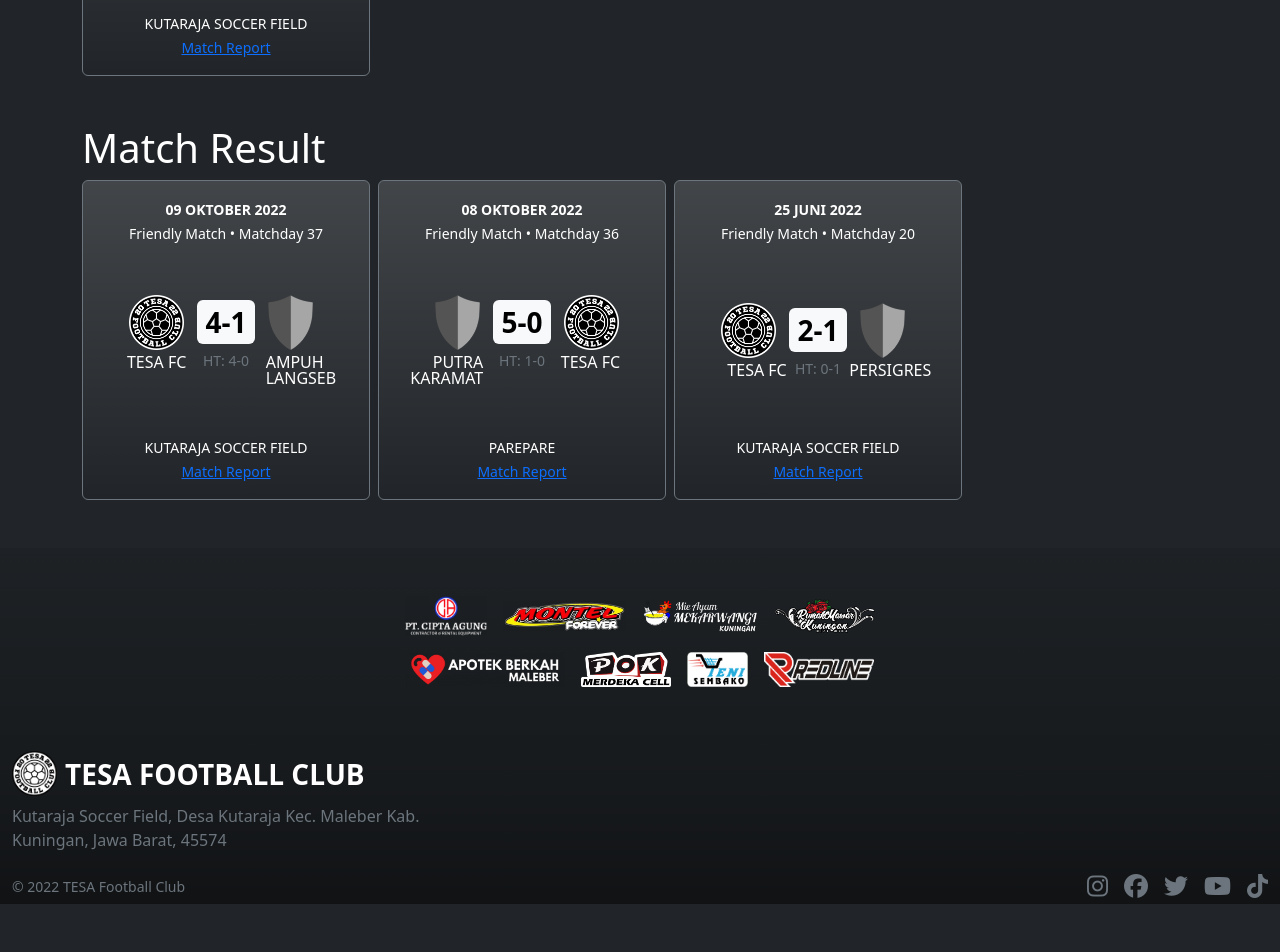
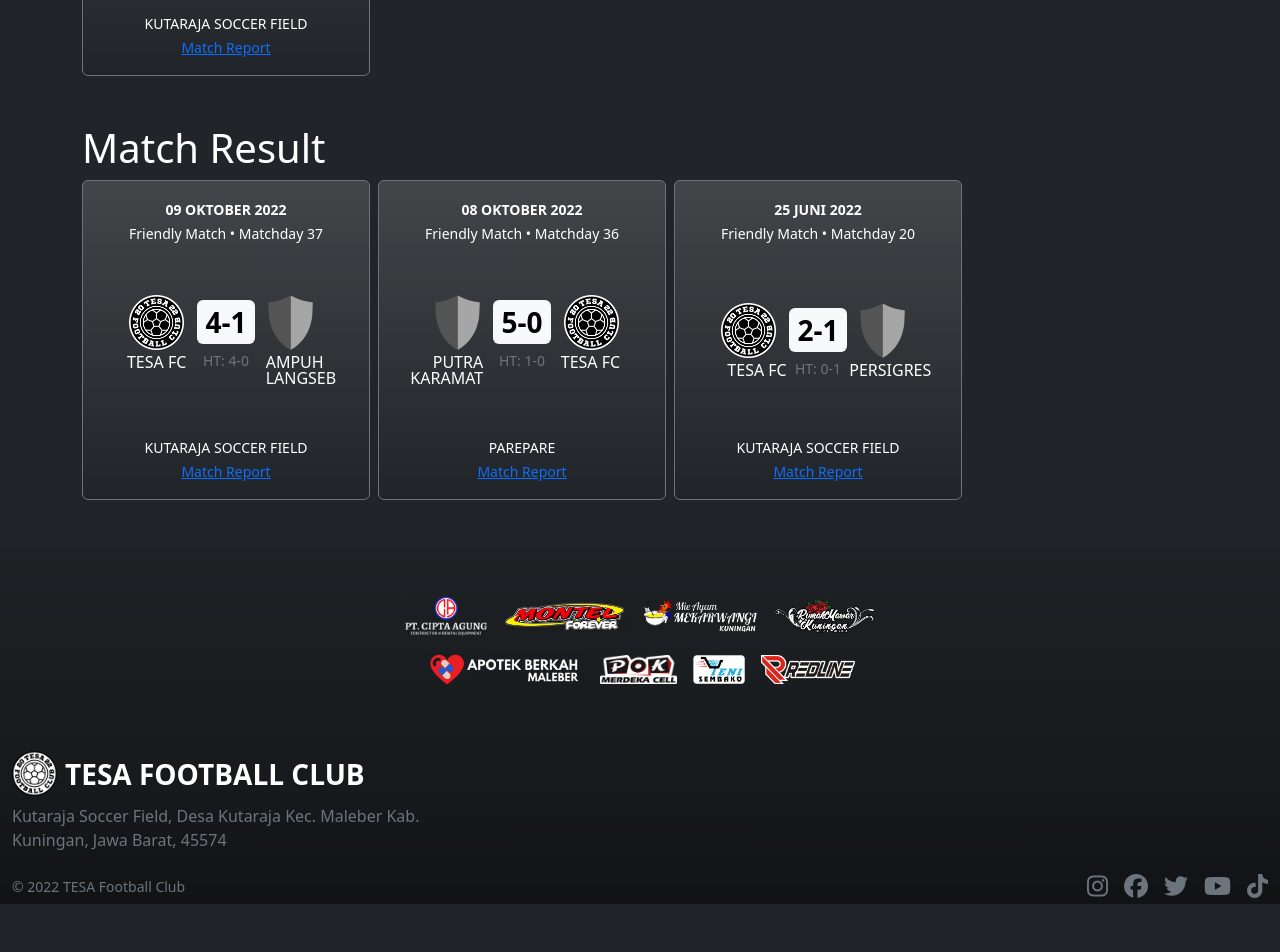
Before and after one commit to tesafc/tesafc.github.io, a Jekyll site: the page built from index.html, in a window 1280 px wide. Shown: the part 1075-2027 px from the top of the page. Built offline with Jekyll 4.4.1, drawn with Linux system fonts in a browser that asks for light colours; nearby versions of some CDN libraries.

Commit message:
Update default.html

```diff
--- a/_layouts/default.html
+++ b/_layouts/default.html
@@ -59,9 +59,9 @@
           <img src="{{ '/assets/img/logo/mie-mekarwangi.png' | relative_url }}" alt="" class="" style="object-fit: contain;" width="auto" height="35">
           <img src="{{ '/assets/img/logo/rumah-mawar-kuningan.png' | relative_url }}" alt="" class="" style="object-fit: contain;" width="auto" height="35">
           <img src="{{ '/assets/img/logo/apotek-berkah.png' | relative_url }}" alt="" class="" style="object-fit: contain;" width="auto" height="35">
-          <img src="{{ '/assets/img/logo/POK.png' | relative_url }}" alt="" class="" style="object-fit: contain;" width="auto" height="35">
-          <img src="{{ '/assets/img/logo/yeni-sembako.png' | relative_url }}" alt="" class="" style="object-fit: contain;" width="auto" height="35">
-          <img src="{{ '/assets/img/logo/redline.png' | relative_url }}" alt="" class="" style="object-fit: contain;" width="auto" height="35">
+          <img src="{{ '/assets/img/logo/POK.png' | relative_url }}" alt="" class="" style="object-fit: contain;" width="auto" height="30">
+          <img src="{{ '/assets/img/logo/yeni-sembako.png' | relative_url }}" alt="" class="" style="object-fit: contain;" width="auto" height="30">
+          <img src="{{ '/assets/img/logo/redline.png' | relative_url }}" alt="" class="" style="object-fit: contain;" width="auto" height="30">
         </div>
         <div class="pt-3">
           <div class="d-flex justify-content-start align-items-center">
```
